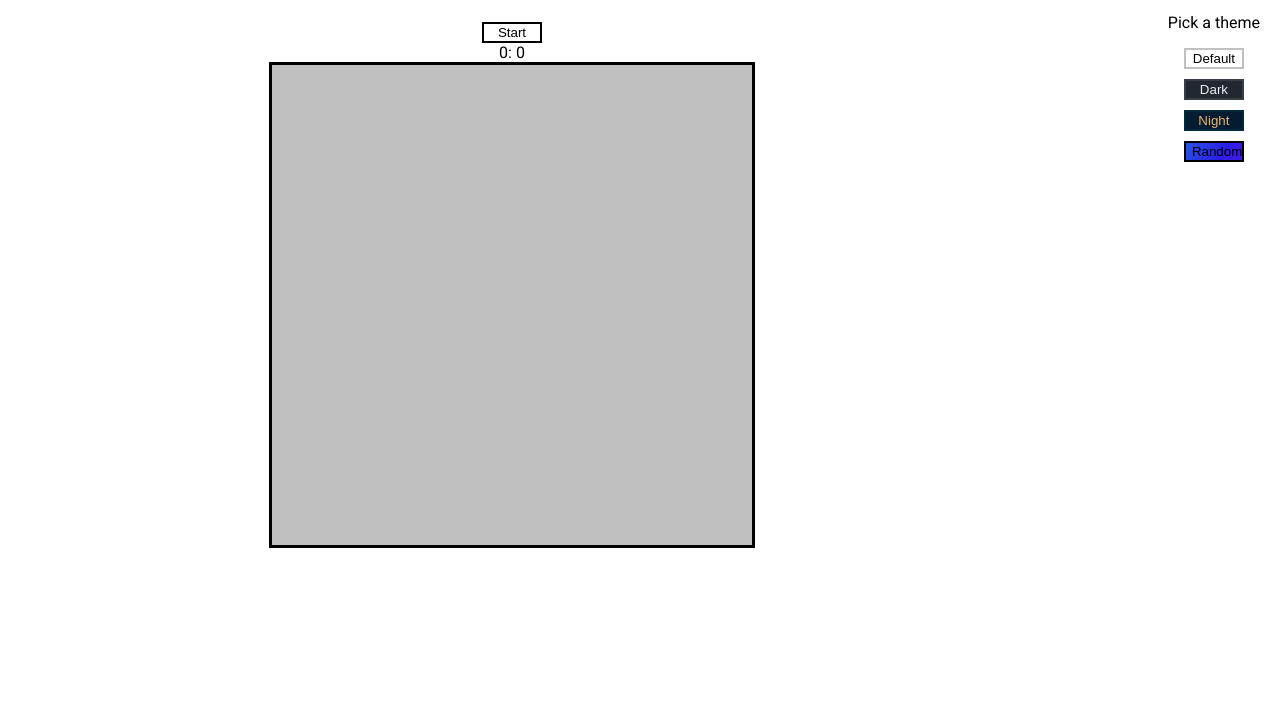
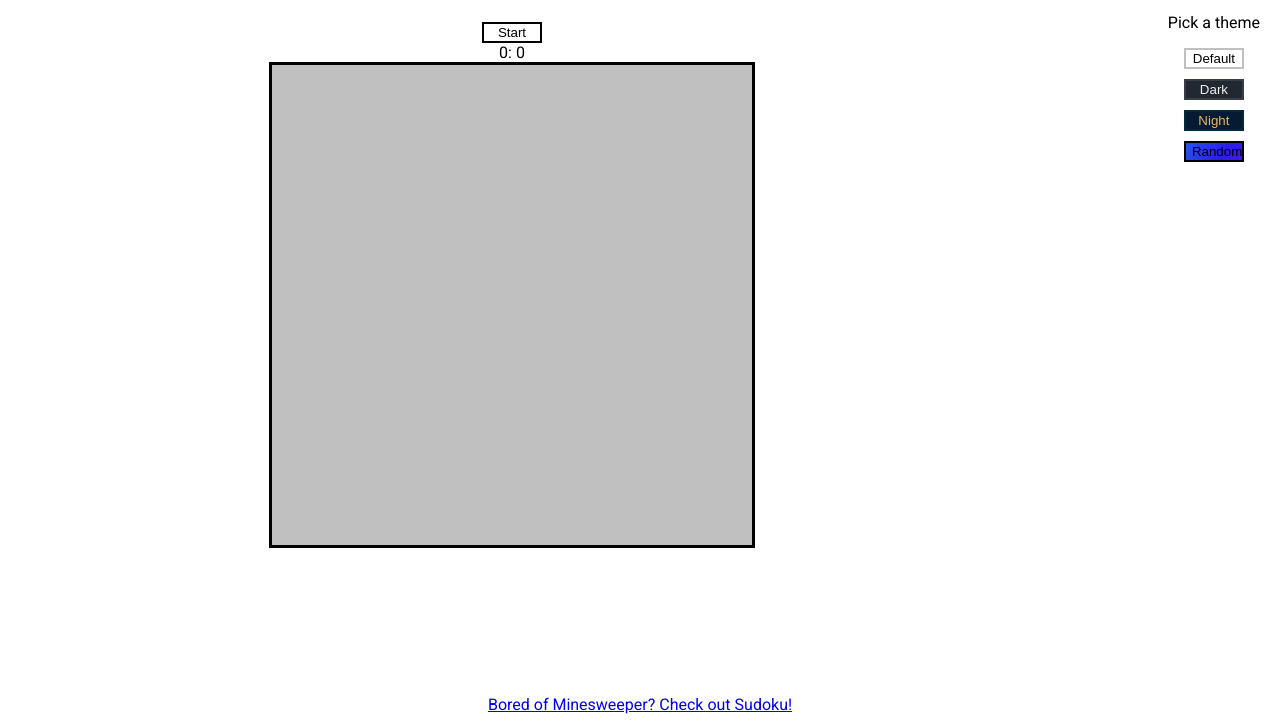
Before and after one commit to tomjmgray/Minesweeper, a plain HTML site: page index.html in a window 1280 px wide. Shown: the part 76-800 px from the top of the page. Drawn offline with nearby package versions, Linux system fonts and the light colour scheme.

Commit message:
adds a href for sudoku

```diff
--- a/index.html
+++ b/index.html
@@ -69,6 +69,7 @@
             </div>
 
         </div>
+        <footer><a href="https://tomjmgray.github.io/sudoku/" target="_blank">Bored of Minesweeper? Check out Sudoku!</a></footer>
     </main>
 
 
--- a/index.js
+++ b/index.js
@@ -5,7 +5,7 @@ $(document).ready(() => {
     let checked = [];
     let doubleCheck = [];
     let intervalVar;
-    // let centSec = 0;
+
     let sec = 0;
     let min = 0;
     let flag = 'Off';
--- a/styles.css
+++ b/styles.css
@@ -111,6 +111,13 @@ h1 {
     background-color: var(--banner);
 }
 
+footer {
+    position: absolute;
+    width: 100%;
+    display: inline-flex;
+    justify-content: center;
+    bottom: 10px;
+}
 
 .unclicked {
     background-color: var(--background);
```
